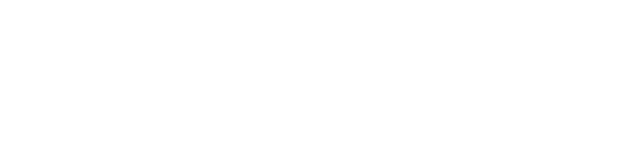
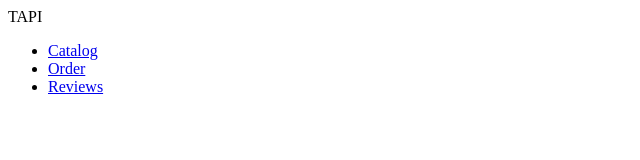
Before and after one commit to Ico-Nickk/tufting-site, a plain HTML site: page index.html in a window 1280 px wide. Shown: the whole page, without its empty margins (0-640 px from the left). Drawn offline with Linux system fonts and the light colour scheme.

Commit message:
add header elements

```diff
--- a/index.html
+++ b/index.html
@@ -7,6 +7,15 @@
     <link rel="stylesheet" href="styles.css">
 </head>
 <body>
-
+    <div class="header">
+        <div class="logo">TAPI</div>
+        <div class="header-links">
+            <ul>
+                <li><a href="https://www.google.com" target="_blank">Catalog</a></li>
+                <li><a href="https://www.google.com" target="_blank">Order</a></li>
+                <li><a href="https://www.google.com" target="_blank">Reviews</a></li>
+            </ul>
+        </div>
+    </div>
 </body>
 </html>
```
